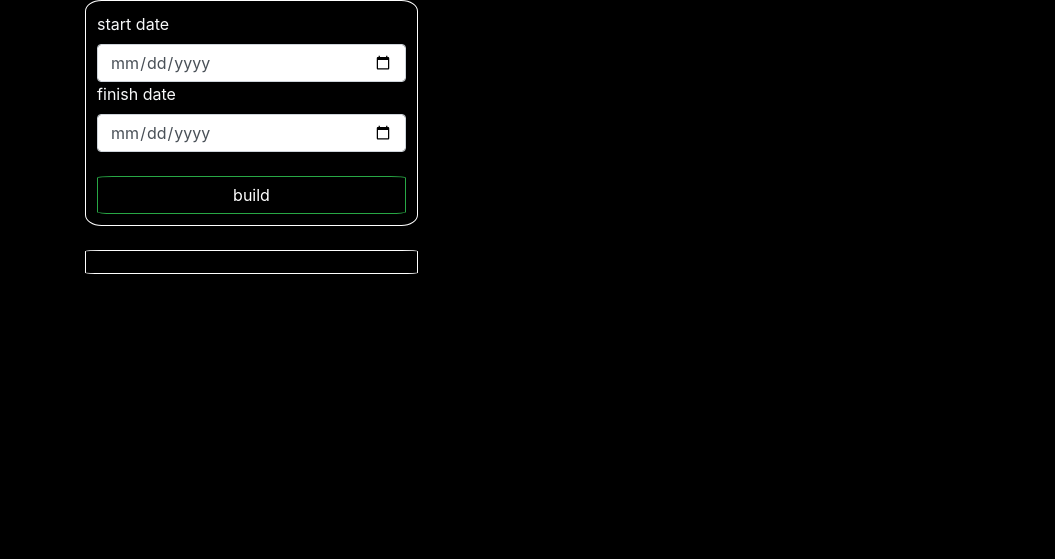
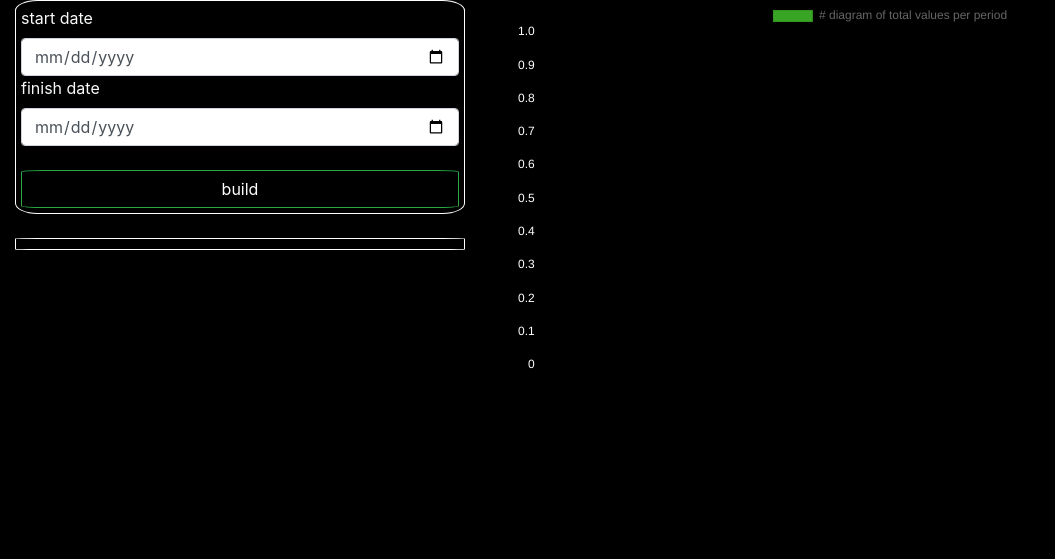
Before and after one commit to leprekon122/WalletApp, a Django app: page /statistics in a window 1280 px wide. Shown: the part 56-615 px from the top of the page, without its empty margins (0-1055 px from the left). Run offline with Django 4.2, Linux system fonts and the light colour scheme; the visitor is signed in with stand-in values (Sample User, id 1); data comes from the database, SQL or seed files in the repository; data that the repository does not hold is empty; some libraries are stand-ins or nearby versions.

Commit message:
1) add chart js  in statistics_page.html 2) create statistics.js in static for statistics_page.html

```diff
--- a/MyWallet/MyWalletMain/static/MyWalletMain/css/main.css
+++ b/MyWallet/MyWalletMain/static/MyWalletMain/css/main.css
@@ -111,17 +111,37 @@
 }
 
 .stat_input {
-             width: 30%;
+             width: 90%;
              padding: 1%;
              border: 1px solid #fff;
              border-radius: 5%;
 }
 
 .stat_data {
-            width: 30%;
+            width: 90%;
             padding: 1%;
             border: 1px solid #fff;
             border-radius: 5%;
+    }
+.main_stat {
+            width: 100%;
+            display:flex;
+            flex-direction: row;
+    }
+.main_stat_data {
+                 width: 40%;
+                 display: flex;
+                 flex-direction: column;
+                 justify-content: start;
+}
+.stat_period_main {
+                   width: 100%;
+}
+.diagram_block {
+                width: 60%;
+                height: 70vh;
+                display: flex;
+                justify-content: center;
 }
 
 @media screen and (max-width: 430px){
@@ -200,4 +220,20 @@
                        margin-bottom: 15px;
     }
 
+    .main_stat {
+            width: 100%;
+            display: flex;
+            flex-direction: column;
+    }
+
+    .main_stat_data {
+                 width: 100%;
+                 display: flex;
+                 flex-direction: column;}
+
+    .diagram_block {
+                width: 100%;
+                height: 85vh;
+
+        }
 }
--- /dev/null
+++ b/MyWallet/MyWalletMain/static/MyWalletMain/js/statistics.js
@@ -0,0 +1,51 @@
+// function for diagram on statistics page
+function round_diagram(){
+     // get all tag_name  form stat_page
+     var keys = document.getElementsByClassName('keys')
+     // get all sum from stat_page
+     var values = document.getElementsByClassName('values')
+     // list for all tag
+     var keys_set = []
+     // list for all sum values
+     var keys_values = []
+     for(let el = 0; el < keys.length; el++){
+        keys_set.push(keys[el].textContent)
+     }
+     for (let elem = 0; elem < values.length; elem++){
+        keys_values.push(values[elem].innerHTML)
+     }
+
+     const ctx = document.getElementById('myChart');
+      new Chart(ctx, {
+        type: 'bar',
+        data: {
+          labels: keys_set,
+          datasets: [{
+            label: '# diagram of total values per period',
+            data: keys_values,
+            borderWidth: 2,
+            backgroundColor: [
+                        'rgba(82, 235, 52, 0.7)',
+                        'rgba(235, 192, 52, 0.9)',
+                        'rgba(52, 232, 235, 0.7)'
+                    ],
+          }]
+        },
+        options: {
+          scales: {
+            x: {
+                ticks: {
+                        color: '#fff' // Light color for x-axis text
+                        }
+                    },
+            y: {
+              beginAtZero: true,
+              ticks: {
+                            color: '#fff' // Light color for y-axis text
+                        }
+            }
+          }
+        }
+      });
+}
+round_diagram()
--- a/MyWallet/MyWalletMain/templates/MyWalletMain/layout_main.html
+++ b/MyWallet/MyWalletMain/templates/MyWalletMain/layout_main.html
@@ -14,7 +14,7 @@
           crossorigin="anonymous" referrerpolicy="no-referrer"/>
     <link rel="stylesheet" href="https://use.fontawesome.com/releases/v5.8.2/css/all.css">
     <link rel="stylesheet" href="https://fonts.googleapis.com/css?family=Tangerine">
-
+    <script src="https://cdn.jsdelivr.net/npm/chart.js"></script>
     <script src="https://cdn.jsdelivr.net/npm/chart.js@4.4.0/dist/chart.umd.min.js"></script>
 
     <script src="https://code.jquery.com/jquery-3.6.0.slim.js"
--- a/MyWallet/MyWalletMain/templates/MyWalletMain/statistics_page.html
+++ b/MyWallet/MyWalletMain/templates/MyWalletMain/statistics_page.html
@@ -3,7 +3,8 @@
 {%block title%}Statistics{%endblock%}
 
 {%block content%}
-<div class="container">
+<div class="container-fluid main_stat">
+    <div class="main_stat_data">
         <div class="stat_period_main">
             <form method="get">
                 {%csrf_token%}
@@ -29,10 +30,14 @@
         <div class="stat_data">
             {%for key, value in model.items %}
             {%if value != None and value != 0%}
-        <p class="text-light">{{key}} - {{value}}</p>
+            <p class="text-light"><span class="keys">{{key}}</span> - <span class="values">{{value}}</span></p>
             {%endif%}
             {%endfor%}
         </div>
-
     </div>
+    <div class="diagram_block">
+        <canvas id="myChart"></canvas>
+    </div>
+</div>
+<script src="static/MyWalletMain/js/statistics.js"></script>
 {%endblock%}
```
Lines whose indentation alone changed are shown as unchanged.
